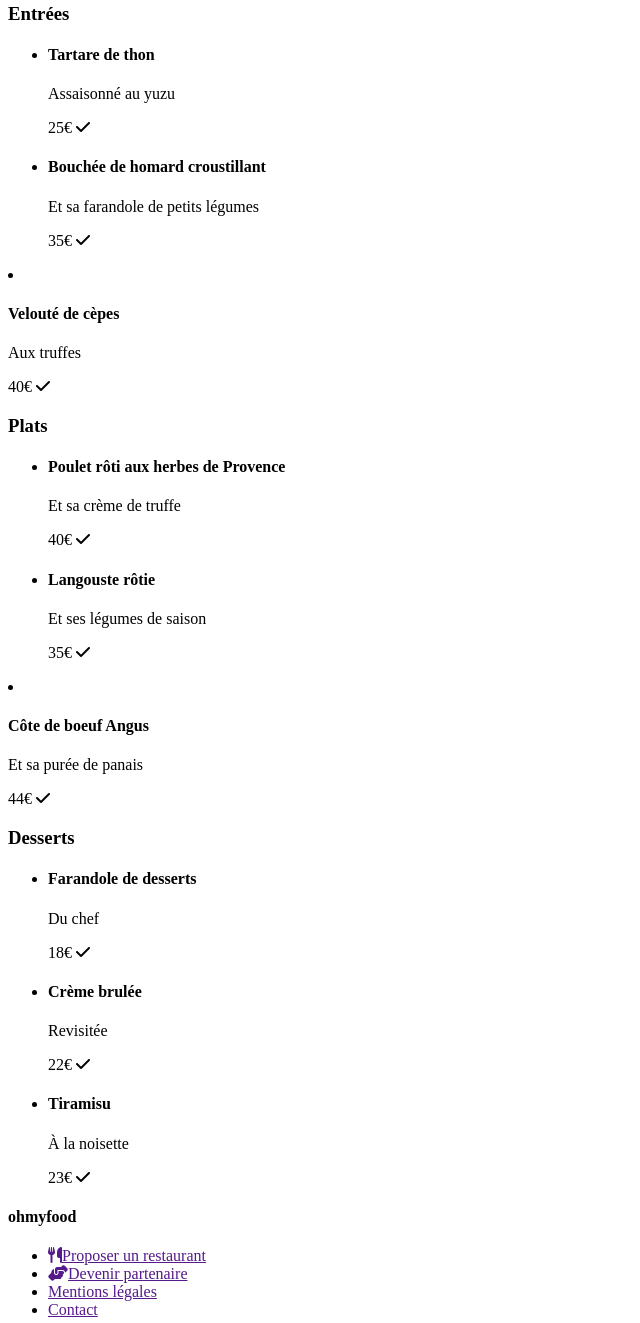
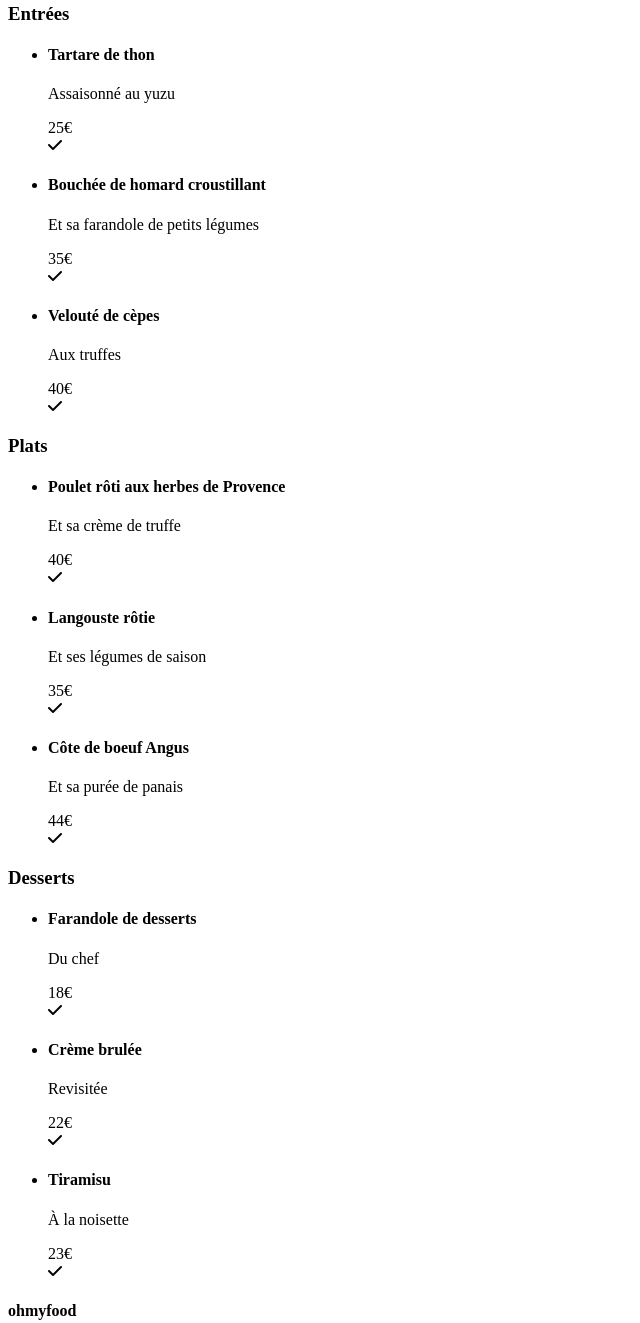
Before and after one commit to bouha85/P3_OC_KAHINA, a plain HTML site: page le-delice-des-sens.html in a window 1280 px wide. Shown: the part 187-1510 px from the top of the page, without its empty margins (0-640 px from the left). Drawn offline with Linux system fonts and the light colour scheme.

Commit message:
modifier mes pages html

```diff
--- a/le-delice-des-sens.html
+++ b/le-delice-des-sens.html
@@ -1,5 +1,6 @@
 <!DOCTYPE html>
 <html lang="en">
+
 <head>
     <meta charset="UTF-8">
     <meta http-equiv="X-UA-Compatible" content="IE=edge">
@@ -7,6 +8,7 @@
     <script src="https://kit.fontawesome.com/de9f2e76d7.js" crossorigin="anonymous"></script>
     <title>Le délice des sens</title>
 </head>
+
 <body>
     <header>
         <a href="./index.html"><i class="fas fa-arrow-left"></i></a>
@@ -25,22 +27,41 @@
             <h3>Entrées</h3>
             <ul>
                 <li>
+                    <div class="main-infos">
                         <h4>Tartare de thon</h4>
+                        <div class="infos">
                             <p>Assaisonné au yuzu</p>
                             <span>25€</span>
+                        </div>
+                    </div>
+                    <div class="check">
                         <i class="fas fa-check"></i>
+                    </div>
                 </li>
                 <li>
+                    <div class="main-infos">
                         <h4>Bouchée de homard croustillant</h4>
+                        <div class="infos">
                             <p>Et sa farandole de petits légumes</p>
                             <span>35€</span>
+                        </div>
+                    </div>
+                    <div class="check">
                         <i class="fas fa-check"></i>
-            </section>
+                    </div>
+                </li>
+
                 <li>
+                    <div class="main-infos">
                         <h4>Velouté de cèpes </h4>
+                        <div class="info">
                             <p>Aux truffes</p>
                             <span>40€</span>
+                        </div>
+                    </div>
+                    <div class="check">
                         <i class="fas fa-check"></i>
+                    </div>
                 </li>
             </ul>
         </section>
@@ -48,22 +69,40 @@
             <h3>Plats</h3>
             <ul>
                 <li>
+                    <div class="main-infos">
                         <h4>Poulet rôti aux herbes de Provence </h4>
+                        <div class="infos">
                             <p>Et sa crème de truffe</p>
                             <span>40€</span>
+                        </div>
+                    </div>
+                    <div class="check">
                         <i class="fas fa-check"></i>
+                    </div>
                 </li>
                 <li>
+                    <div class="main-infos">
                         <h4>Langouste rôtie </h4>
+                        <div class="infos">
                             <p>Et ses légumes de saison</p>
                             <span>35€</span>
+                        </div>
+                    </div>
+                    <div class="check">
                         <i class="fas fa-check"></i>
-            </section>
+                    </div>
+                </li>
                 <li>
+                    <div class="main-infos">
                         <h4>Côte de boeuf Angus</h4>
+                        <div class="infos">
                             <p>Et sa purée de panais</p>
                             <span>44€</span>
+                        </div>
+                    </div>
+                    <div class="check">
                         <i class="fas fa-check"></i>
+                    </div>
                 </li>
             </ul>
         </section>
@@ -71,22 +110,40 @@
             <h3>Desserts</h3>
             <ul>
                 <li>
+                    <div class="main-infos">
                         <h4>Farandole de desserts</h4>
+                        <div class="infos">
                             <p>Du chef</p>
                             <span>18€</span>
+                        </div>
+                    </div>
+                    <div class="check">
                         <i class="fas fa-check"></i>
+                    </div>
                 </li>
                 <li>
+                    <div class="main-infos">
                         <h4>Crème brulée</h4>
+                        <div class="infos">
                             <p>Revisitée</p>
                             <span>22€</span>
+                        </div>
+                    </div>
+                    <div class="check">
                         <i class="fas fa-check"></i>
+                    </div>
                 </li>
                 <li>
+                    <div class="main-infos">
                         <h4>Tiramisu </h4>
+                        <div class="infos">
                             <p>À la noisette</p>
                             <span>23€</span>
+                        </div>
+                    </div>
+                    <div class="check">
                         <i class="fas fa-check"></i>
+                    </div>
                 </li>
             </ul>
         </section>
@@ -104,4 +161,5 @@
     </footer>
 
 </body>
+
 </html>
```
Also changed, not shown: index.html (+3 -6 lines), la-notte-enchantee.html (+1 -1 lines). Lines whose indentation alone changed are shown as unchanged.
